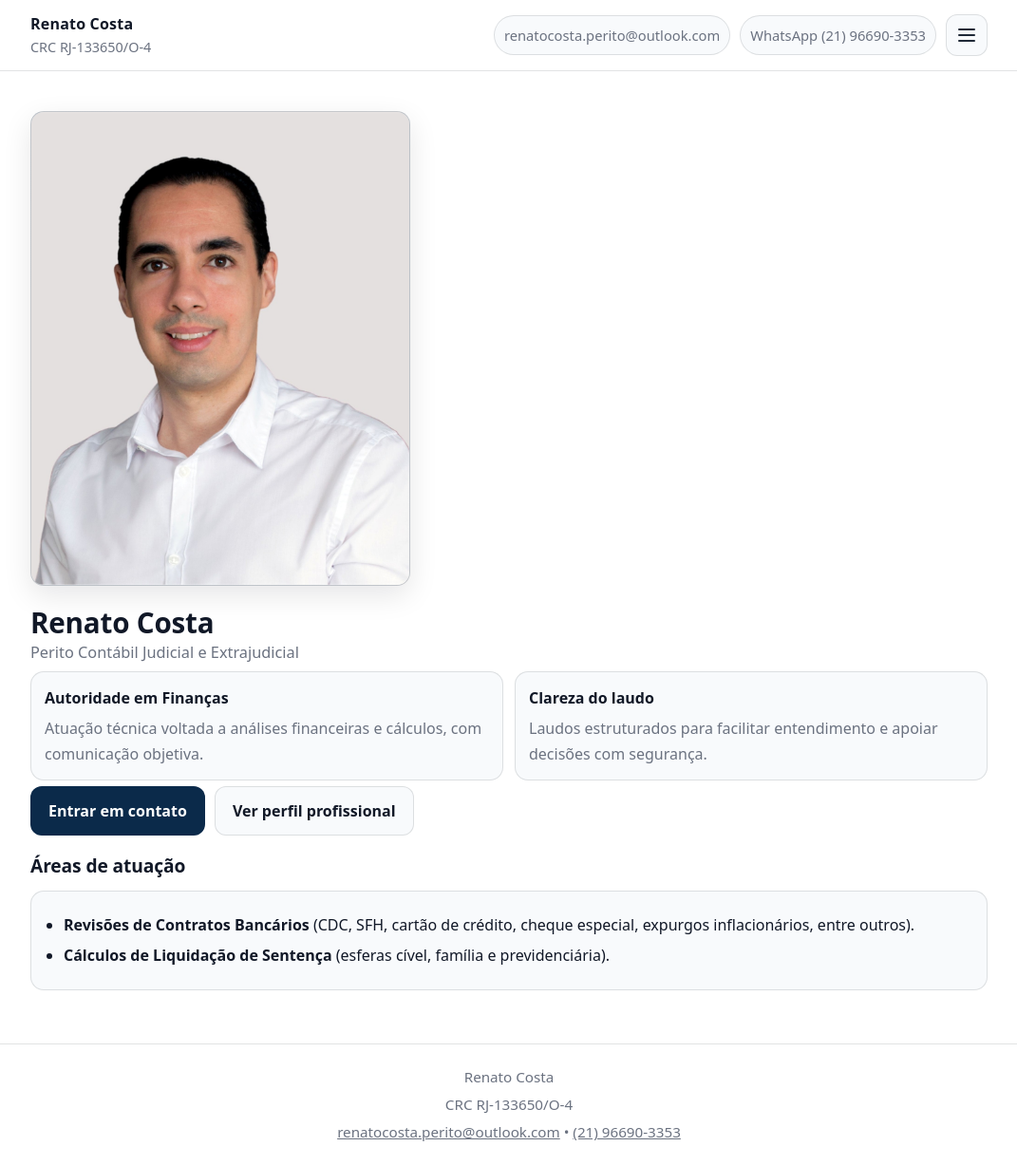
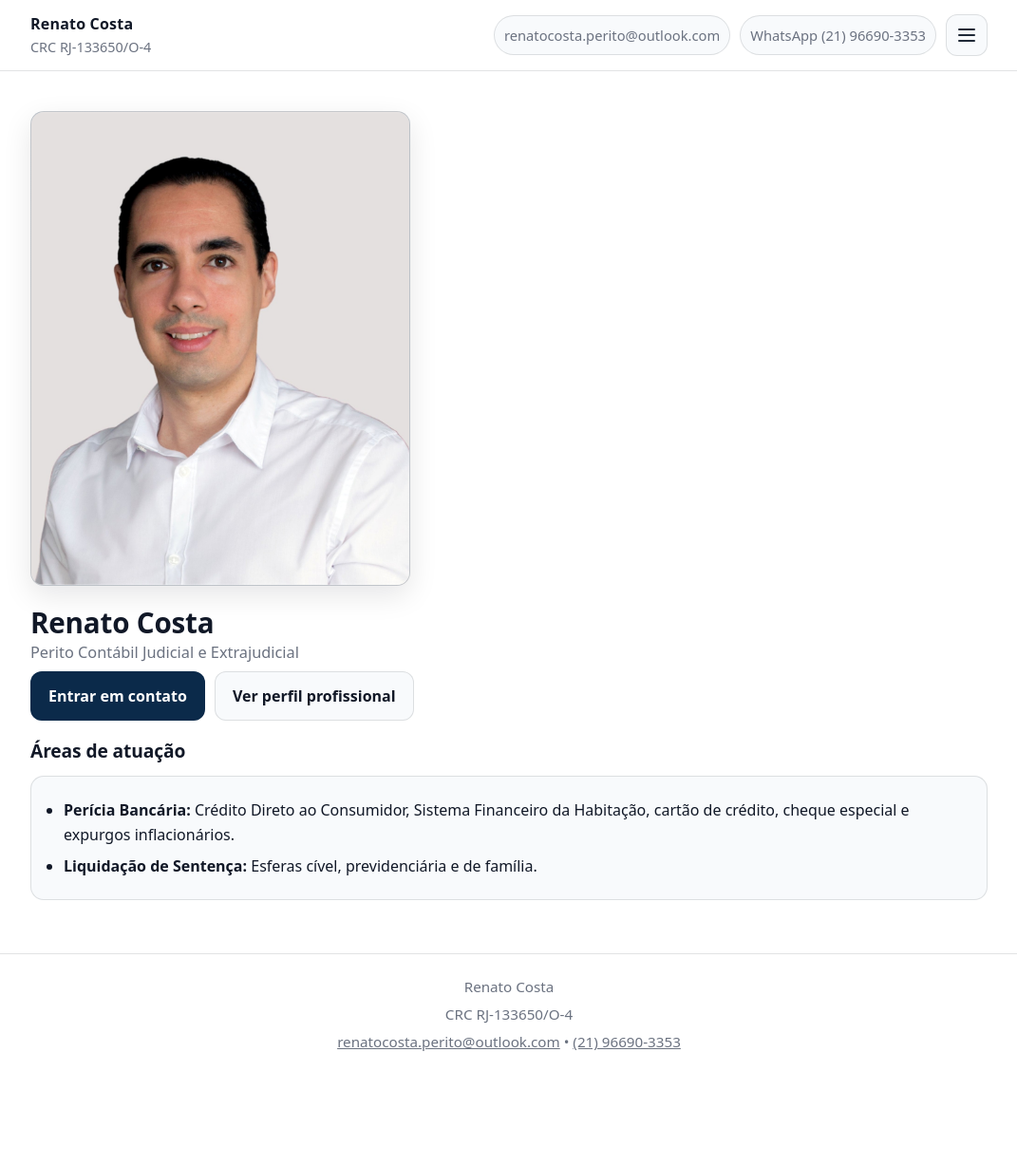
Before and after one commit to peritorenatocosta/peritorenatocosta.github.io, a Jekyll site: the page built from index.md, in a window 1280 px wide and 1227 px high. Shown: the whole window at 95% size, without its empty margins (104-1175 px from the left). Built offline with Jekyll 4.4.1, drawn with Linux system fonts in a browser that asks for light colours.

Commit message:
Update index.md

```diff
--- a/index.md
+++ b/index.md
@@ -14,17 +14,6 @@ description: "Renato Costa, Perito Contábil Judicial e Extrajudicial. Autoridad
     <h1 class="h1">Renato Costa</h1>
     <p class="lead">Perito Contábil Judicial e Extrajudicial</p>
 
-    <div class="pillars" aria-label="Diferenciais">
-      <div class="pillar">
-        <p class="pillar__title">Autoridade em Finanças</p>
-        <p class="pillar__text">Atuação técnica voltada a análises financeiras e cálculos, com comunicação objetiva.</p>
-      </div>
-      <div class="pillar">
-        <p class="pillar__title">Clareza do laudo</p>
-        <p class="pillar__text">Laudos estruturados para facilitar entendimento e apoiar decisões com segurança.</p>
-      </div>
-    </div>
-
     <div class="ctaRow" aria-label="Chamada para ação">
       <a class="btn btn--primary" href="{{ '/contato/' | relative_url }}">Entrar em contato</a>
       <a class="btn" href="{{ '/curriculo/' | relative_url }}">Ver perfil profissional</a>
@@ -36,8 +25,8 @@ description: "Renato Costa, Perito Contábil Judicial e Extrajudicial. Autoridad
   <h2>Áreas de atuação</h2>
   <div class="card">
     <ul class="list">
-      <li><strong>Revisões de Contratos Bancários</strong> (CDC, SFH, cartão de crédito, cheque especial, expurgos inflacionários, entre outros).</li>
-      <li><strong>Cálculos de Liquidação de Sentença</strong> (esferas cível, família e previdenciária).</li>
+      <li><strong>Perícia Bancária:</strong> Crédito Direto ao Consumidor, Sistema Financeiro da Habitação, cartão de crédito, cheque especial e expurgos inflacionários.</li>
+      <li><strong>Liquidação de Sentença:</strong> Esferas cível, previdenciária e de família.</li>
     </ul>
   </div>
 </section>
```
